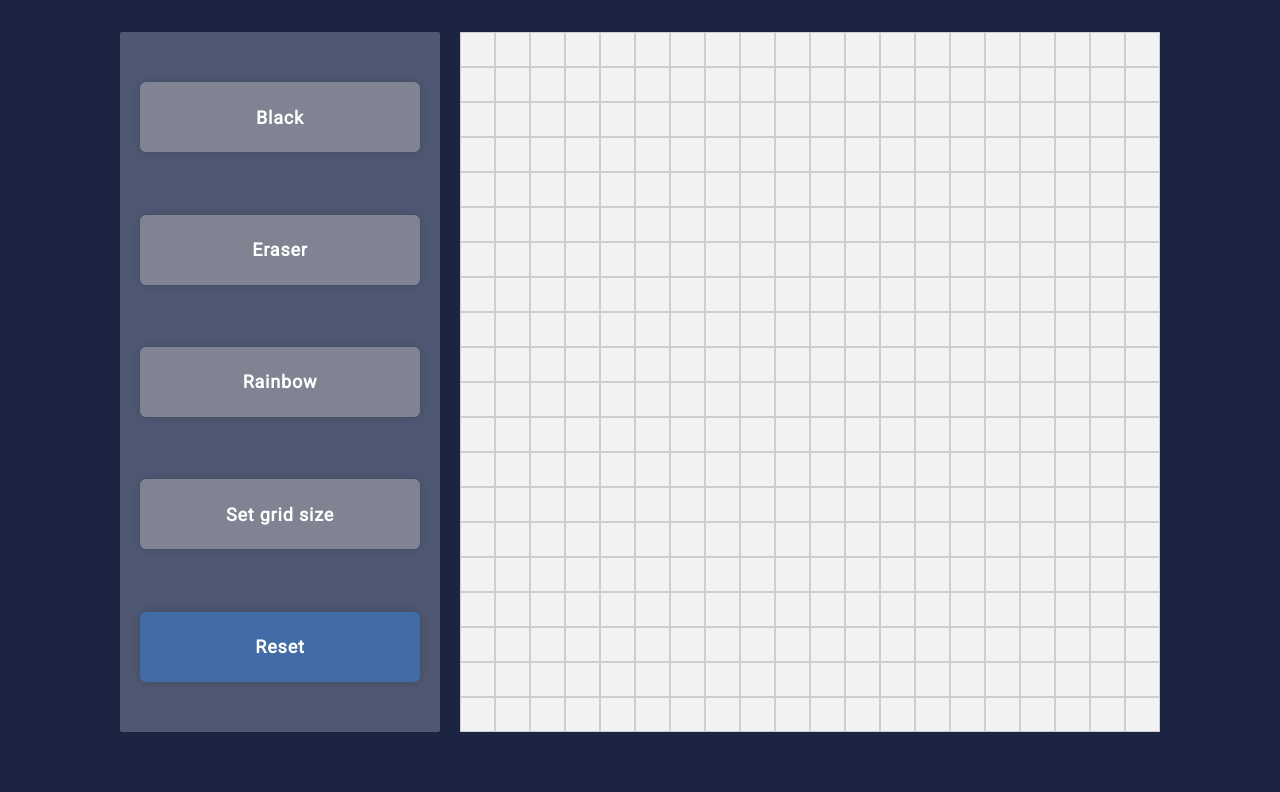
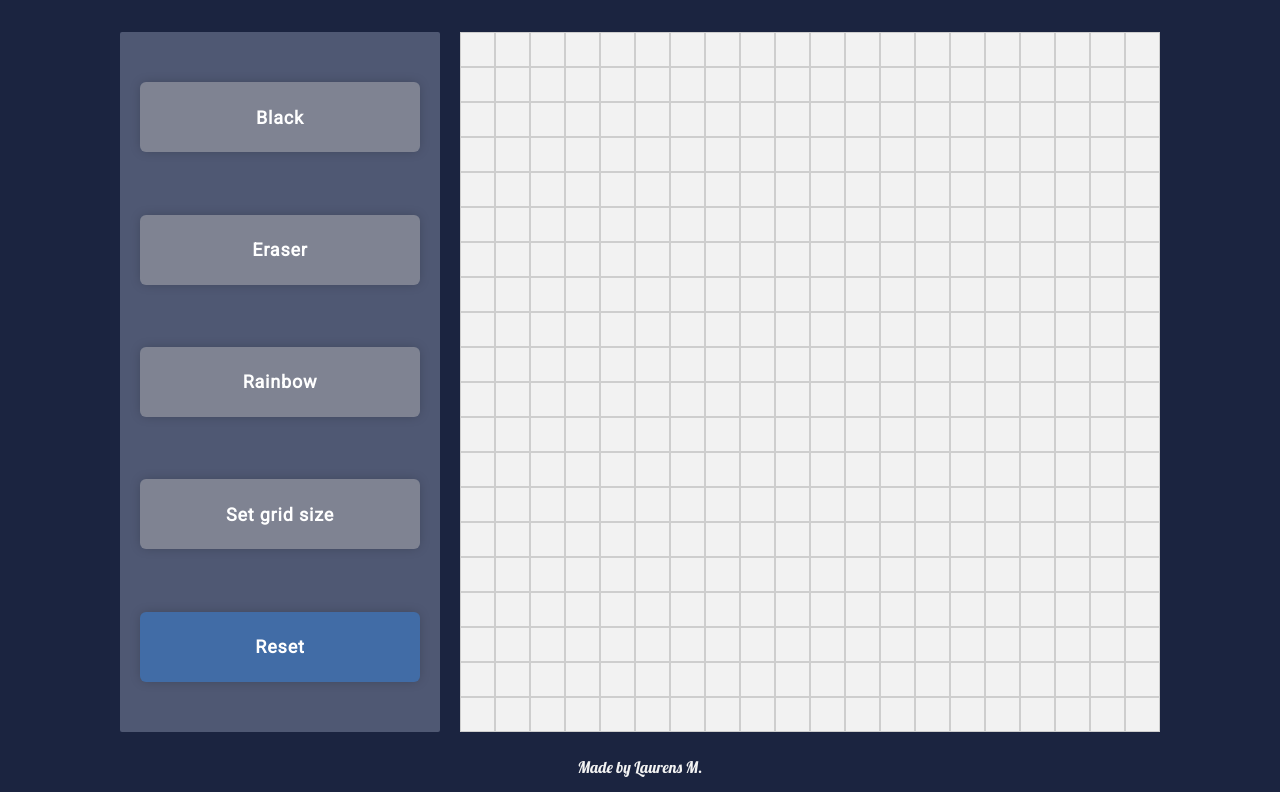
Before and after one commit to laur-ns/etch-a-sketch, a plain HTML site: page index.html in a window 1280 px wide. Shown: the part 119-911 px from the top of the page. Drawn offline with Linux system fonts and the light colour scheme.

Commit message:
Add footer

```diff
--- a/index.html
+++ b/index.html
@@ -426,5 +426,6 @@
         <div class='square'></div>
       </div>
     </div>
+    <div class='footer'>Made by Laurens M.</div>
   </body>
 </html>
--- a/style.css
+++ b/style.css
@@ -112,3 +112,8 @@ button:active {
 .square:hover {
   background-color: #e6e6e6;
 }
+
+.footer {
+  text-align: center;
+  margin: -25px 0px 15px 0;
+}
```
